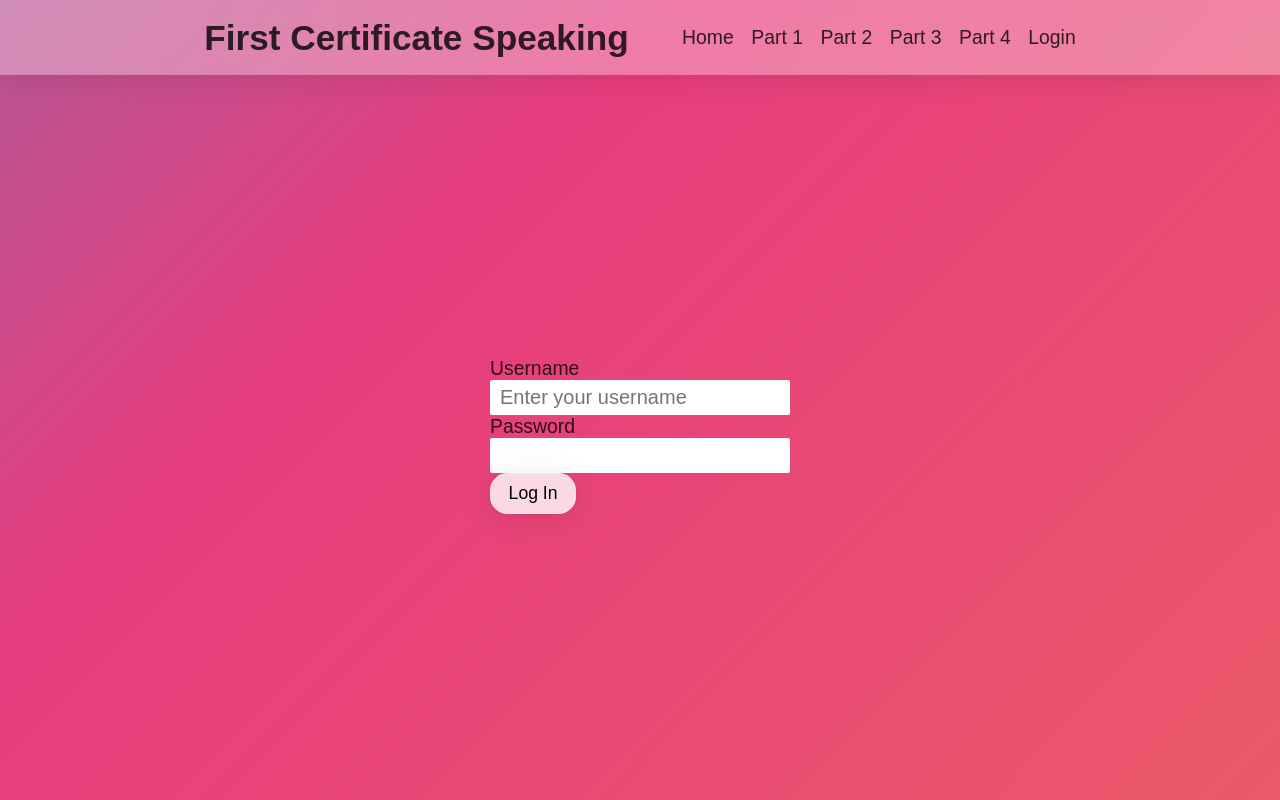
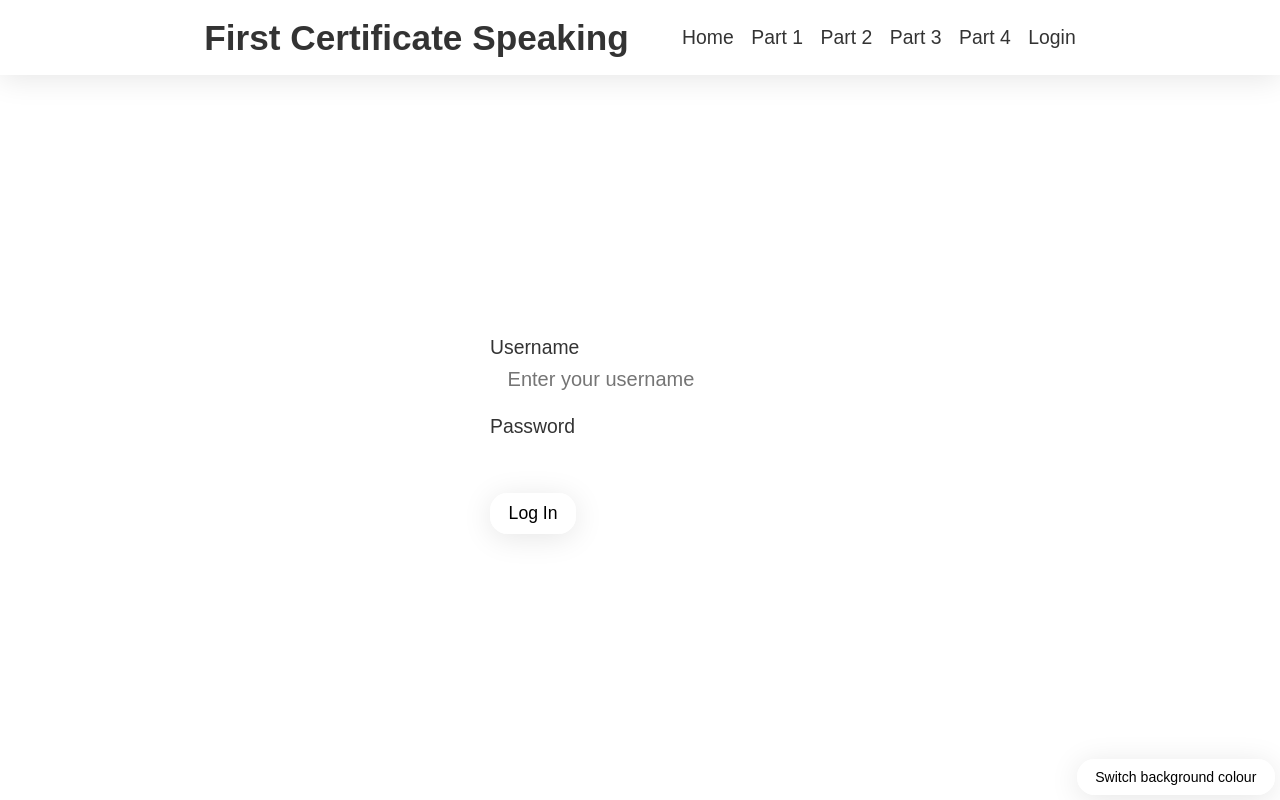
Before and after one commit to 11ac11/speakgen, a Next.js app: page /login in a window 1280 px wide. Built offline with nearby package versions, Linux system fonts and the light colour scheme; a web font is replaced by a local one.

Commit message:
added change background colour

```diff
--- a/app/layout.tsx
+++ b/app/layout.tsx
@@ -2,6 +2,7 @@
 import "../styles/globals.css";
 import StyledComponentsRegistry from "../lib/registry";
 import Navbar from "../components/Nav";
+import BackgroundToggle from "../components/BackgroundToggle";
 
 export default function RootLayout({
   // Layouts must accept a children prop.
@@ -17,6 +18,7 @@
           <Navbar />
           <main>{children}</main>
         </StyledComponentsRegistry>
+        <BackgroundToggle />
       </body>
     </html>
   );
--- a/app/login/LoginForm.tsx
+++ b/app/login/LoginForm.tsx
@@ -1,8 +1,14 @@
 "use client";
 
 import React, { useState } from "react";
-import SecureInput from "../../components/ui/Input";
-import Button from "../../components/ui/Button";
+import styled from "styled-components";
+import { SecureInput, Button } from "../../components/ui/index";
+
+const StyledForm = styled.form`
+  display: flex;
+  flex-direction: column;
+  gap: 15px;
+`;
 
 const LoginForm = () => {
   const [username, setUsername] = useState("");
@@ -17,7 +23,7 @@
   };
 
   return (
-    <form>
+    <StyledForm>
       <SecureInput
         label="Username"
         type="text"
@@ -43,7 +49,7 @@
         text={"Log In"}
         isAsync={false}
       />
-    </form>
+    </StyledForm>
   );
 };
 
--- /dev/null
+++ b/components/BackgroundToggle.tsx
@@ -0,0 +1,48 @@
+"use client";
+
+import React, { useState, useEffect } from "react";
+import styled from "styled-components";
+import { Button } from "./ui";
+
+const FloatingToggle = styled.div`
+  position: absolute;
+  bottom: 0;
+  right: 0;
+  margin: 5px;
+
+  & button {
+    font-size: 0.8rem;
+  }
+`;
+
+const BackgroundToggle = () => {
+  const [backgroundType, setBackgroundType] = useState<"white" | "gradient">(
+    "white"
+  );
+
+  // Effect hook to change the background color of the HTML body
+  useEffect(() => {
+    if (backgroundType === "gradient") {
+      document.body.style.background =
+        "linear-gradient(to right, #ff7e5f, #feb47b)";
+    } else {
+      document.body.style.background = "white";
+    }
+  }, [backgroundType]); // This effect runs whenever `backgroundType` changes
+
+  const toggleBackground = () => {
+    setBackgroundType((prev) => (prev === "white" ? "gradient" : "white"));
+  };
+
+  return (
+    <FloatingToggle>
+      <Button
+        isAsync={false}
+        onClick={toggleBackground}
+        text="Switch background colour"
+      />
+    </FloatingToggle>
+  );
+};
+
+export default BackgroundToggle;
--- a/components/ui/Input.tsx
+++ b/components/ui/Input.tsx
@@ -10,16 +10,17 @@
 const Label = styled.label``;
 
 const StyledInput = styled.input`
-  height: 2rem;
-  border-radius: 2px;
+  border-radius: 1rem;
   border: none;
   outline: none;
-  padding: 10px;
+  padding: 0.5rem 1rem;
   font-size: 20px;
 `;
 
 const ErrorMessage = styled.span`
+  margin-top: 10px;
   color: red;
+  font-size: 14px;
 `;
 
 // Types for the component's props
--- /dev/null
+++ b/components/ui/index.tsx
@@ -0,0 +1,4 @@
+import SecureInput from "../../components/ui/Input";
+import Button from "../../components/ui/Button";
+
+export { Button, SecureInput };
```
